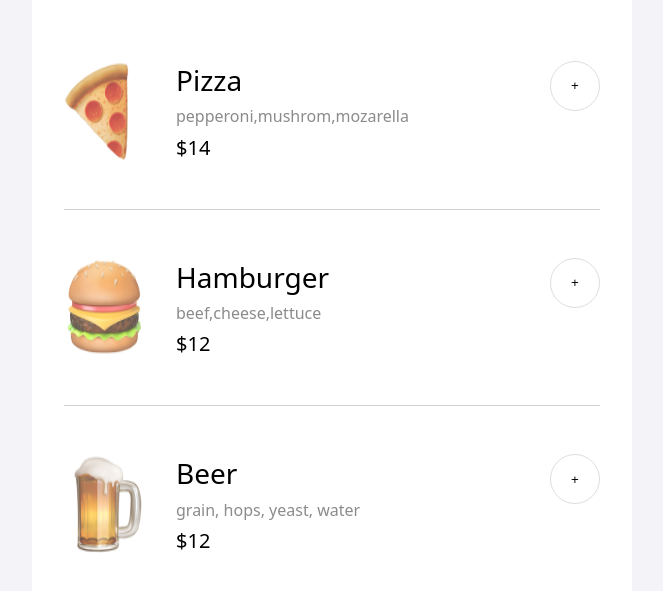
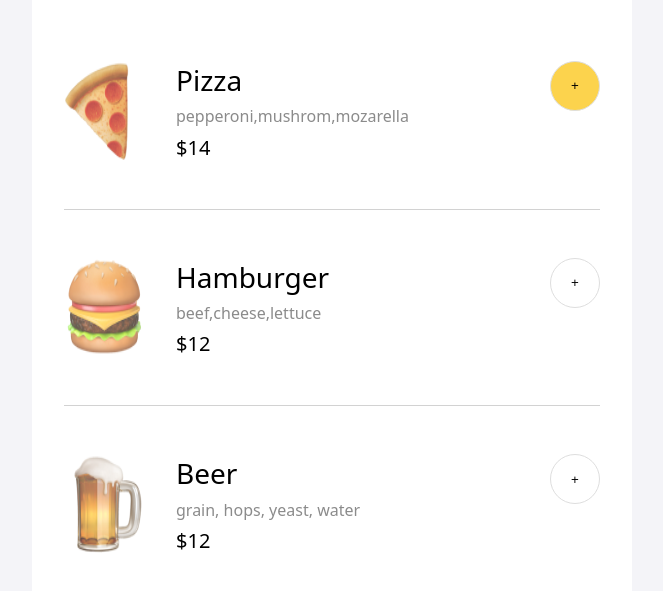
Before and after one commit to bakadja/restaurant-ordering-app, a website built with Vite: page index.html in a window 1280 px wide. In both pictures the pointer is over the button 883 px from the left and 338 px from the top of the page. Shown: the part 253-844 px from the top of the page, without its empty margins (308-971 px from the left). Built offline with nearby package versions, Linux system fonts and the light colour scheme; a web font is replaced by a local one.

Commit message:
feat: enhance button hover and active states for menu item and update disabled state selector

```diff
--- a/src/style.css
+++ b/src/style.css
@@ -137,6 +137,11 @@ main {
   border: 1.5px solid #dedede;
 }
 
+.menu-item__add-btn:hover,
+.menu-item__add-btn:active {
+  background-color: #FCD34D;
+}
+
 .divider {
   border-bottom: 1px solid #d2d2d2;
   grid-column: 1 / -1;
@@ -204,7 +209,7 @@ main {
   background-color: #16db99;
 }
 
-.order-section__complete-btn:disabled {
+.order-section__complete-btn[disabled="true"] {
   cursor: not-allowed;
   /* background-color: #757575; */
   opacity: 0.2;
```
